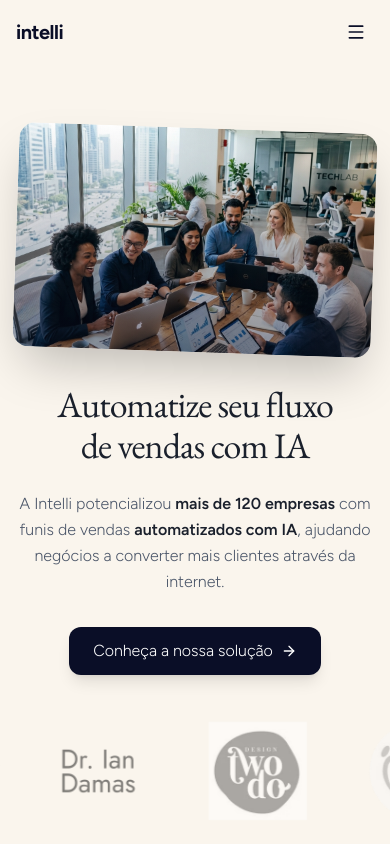
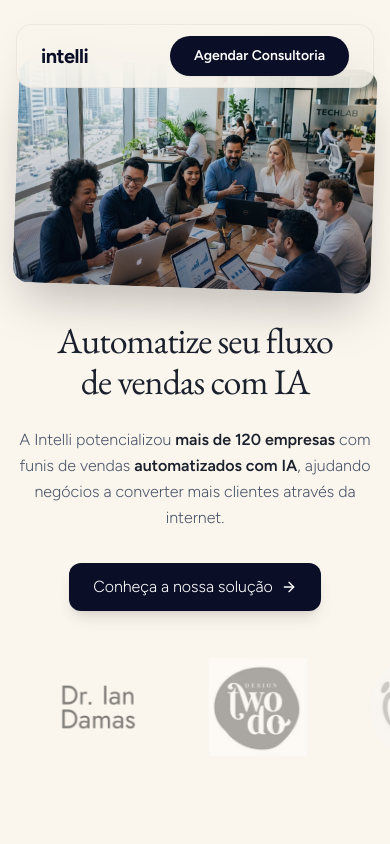
Before and after one commit to intelli-ia/intelli-website, a React (Vite) app in the folder web/: page / in a window 390 px wide. Shown: the top 844 px of the page. Built offline with nearby package versions, Linux system fonts and the light colour scheme.

Commit message:
refactor: redesign navbar as a floating island and remove navigation links

```diff
--- a/web/src/components/layout/navbar.tsx
+++ b/web/src/components/layout/navbar.tsx
@@ -1,21 +1,12 @@
 import { useState, useEffect } from "react"
 import { Button } from "@/components/ui/button"
-import { Menu, X } from "lucide-react"
 import { cn } from "@/lib/utils"
-
-const navLinks = [
-    { label: "Como Funciona", href: "#how-it-works" },
-    { label: "Serviços", href: "#services" },
-    { label: "Cases", href: "#cases" },
-    { label: "Contato", href: "#contact" },
-]
 
 export function Navbar() {
     const [scrolled, setScrolled] = useState(false)
-    const [mobileOpen, setMobileOpen] = useState(false)
 
     useEffect(() => {
-        const handleScroll = () => setScrolled(window.scrollY > 10)
+        const handleScroll = () => setScrolled(window.scrollY > 20)
         window.addEventListener("scroll", handleScroll, { passive: true })
         return () => window.removeEventListener("scroll", handleScroll)
     }, [])
@@ -23,13 +14,18 @@ export function Navbar() {
     return (
         <header
             className={cn(
-                "sticky top-0 z-50 w-full transition-all duration-300",
-                scrolled
-                    ? "bg-[#faf5ed]/90 backdrop-blur-md border-b border-gray-200/60 shadow-sm"
-                    : "bg-[#faf5ed]"
+                "fixed top-0 left-0 right-0 z-50 flex justify-center transition-all duration-500 pt-4 px-4 w-full",
+                scrolled ? "pt-4" : "pt-6"
             )}
         >
-            <div className="container mx-auto px-4 md:px-8 lg:pl-16 h-16 flex items-center justify-between">
+            <div
+                className={cn(
+                    "w-full max-w-6xl flex items-center justify-between px-6 h-14 transition-all duration-500",
+                    "bg-[#faf5ed]/80 backdrop-blur-xl border border-black/5 shadow-[0_8px_30px_rgb(0,0,0,0.04)]",
+                    "rounded-2xl md:rounded-full",
+                    scrolled ? "max-w-4xl h-14" : "max-w-5xl h-16"
+                )}
+            >
                 {/* Logo */}
                 <a href="#" className="flex items-center gap-2.5 shrink-0">
                     <span className="font-sans font-bold text-xl text-[#0A0E27] tracking-tight">
@@ -37,14 +33,14 @@ export function Navbar() {
                     </span>
                 </a>
 
-                {/* Desktop Links - REMOVED per request */}
+                {/* Empty space where links were */}
                 <div className="hidden md:block flex-1" />
 
-                {/* CTA Button + Mobile Toggle */}
+                {/* Actions */}
                 <div className="flex items-center gap-3">
                     <Button
                         asChild
-                        className="hidden sm:inline-flex bg-[#0A0E27] hover:bg-[#1a2244] text-white font-semibold text-sm px-5 py-2.5 h-auto rounded-xl transition-all duration-200"
+                        className="bg-[#0A0E27] hover:bg-[#1a2244] text-white font-semibold text-sm px-6 h-10 rounded-full transition-all duration-300 shadow-sm hover:shadow-md"
                     >
                         <a
                             href={`https://wa.me/5571983477264?text=${encodeURIComponent("Vi o site e gostaria de entender melhor o processo")}`}
@@ -55,35 +51,9 @@ export function Navbar() {
                         </a>
                     </Button>
 
-                    {/* Mobile menu toggle */}
-                    <button
-                        className="md:hidden p-2 text-[#0A0E27]"
-                        onClick={() => setMobileOpen((prev) => !prev)}
-                        aria-label="Toggle menu"
-                    >
-                        {mobileOpen ? <X className="w-5 h-5" /> : <Menu className="w-5 h-5" />}
-                    </button>
+                    {/* Mobile toggle - Only needed if there are links, but keeping it for consistency if we add links back, or removing if strictly unnecessary. User said remove links, so mobile menu is basically empty now. I'll remove the toggle too for a cleaner 'Island' if it's just logo + button. */}
                 </div>
             </div>
-
-            {/* Mobile Menu */}
-            {mobileOpen && (
-                <div className="md:hidden bg-[#faf5ed] border-t border-gray-200/60 px-4 py-4 flex flex-col gap-4">
-                    <Button
-                        asChild
-                        className="bg-[#0A0E27] hover:bg-[#1a2244] text-white font-semibold text-sm px-5 h-11 rounded-xl"
-                    >
-                        <a
-                            href={`https://wa.me/5571983477264?text=${encodeURIComponent("Vi o site e gostaria de entender melhor o processo")}`}
-                            target="_blank"
-                            rel="noopener noreferrer"
-                            onClick={() => setMobileOpen(false)}
-                        >
-                            Agendar Consultoria
-                        </a>
-                    </Button>
-                </div>
-            )}
         </header>
     )
 }
```
